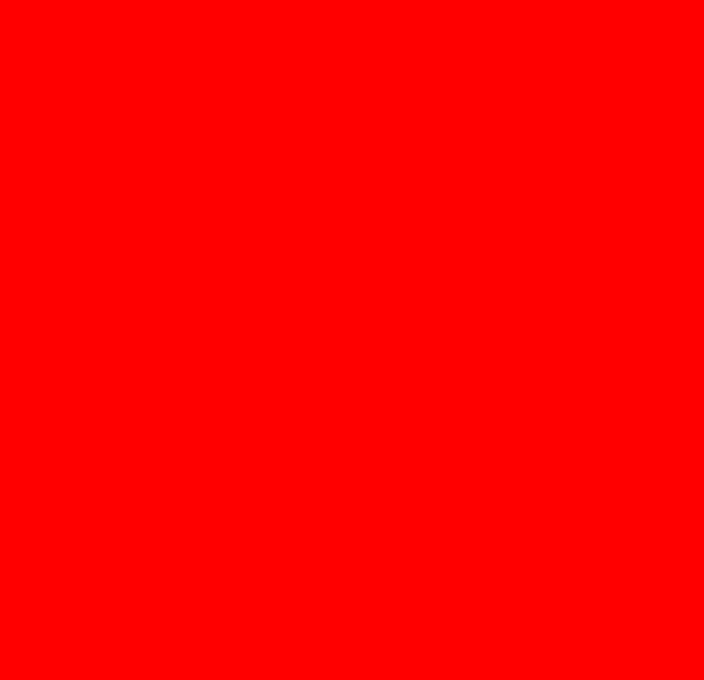
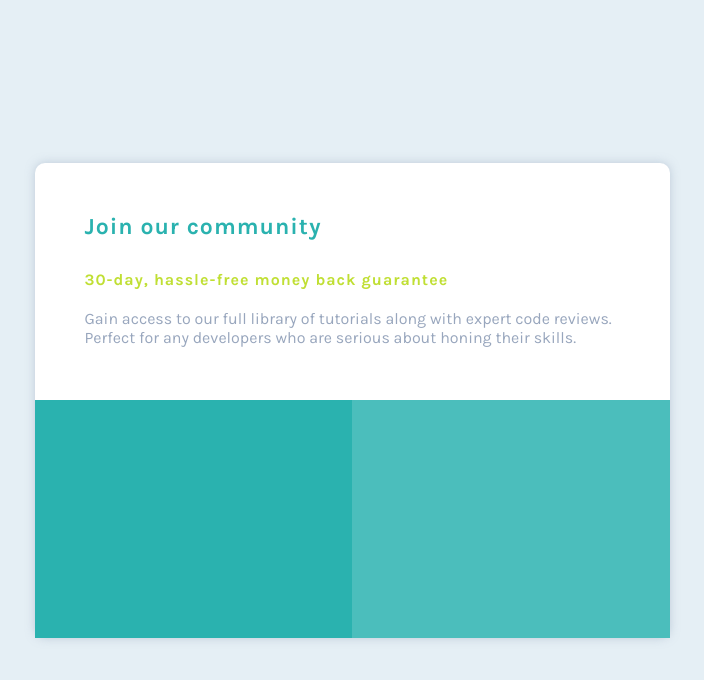
Before and after one commit to carmo-sousa/single-price-grid-component, a plain HTML site: page index.html in a window 1280 px wide. Shown: the whole page, without its empty margins (288-992 px from the left). Drawn offline with Linux system fonts and the light colour scheme.

Commit message:
Estruturando layout

```diff
--- a/index.html
+++ b/index.html
@@ -1,12 +1,38 @@
 <!DOCTYPE html>
 <html lang="en">
+
 <head>
   <meta charset="UTF-8">
   <meta name="viewport" content="width=device-width, initial-scale=1.0">
   <link rel="stylesheet" href="./css/styles.css">
   <title>Frontend Mentor | Single price</title>
 </head>
+
 <body>
+  <div class="content">
+    <!-- Cards inicío -->
+    <div class="cards">
 
+      <!-- Cards text inicío -->
+      <div class="cards-text">
+        <h1 class="title">Join our community</h1>
+        <p class="text">30-day, hassle-free money back guarantee</p>
+        <p class="text-2">Gain access to our full library of tutorials along with expert code reviews.
+          Perfect for any developers who are serious about honing their skills.</p>
+      </div>
+      <!-- Cards text fim -->
+
+      <!-- Card 1 inicío -->
+      <div class="card-1">
+
+      </div>
+
+      <!-- Card 2 incío -->
+      <div class="card-2"></div>
+      <!-- Card 2 fim -->
+    </div>
+  </div>
+  <!-- Cards fim -->
 </body>
+
 </html>
--- a/scss/styles.scss
+++ b/scss/styles.scss
@@ -1,3 +1,84 @@
+@import url("https://fonts.googleapis.com/css2?family=Karla:wght@400;700&display=swap");
+
+// Primary
+$cyan: hsl(179, 62%, 43%, 100%);
+$lightCyan: hsl(179, 47%, 52%, 100%);
+$BrightYellow: hsl(71, 73%, 54%, 100%);
+
+// Neutral
+$lightGray: hsl(204, 43%, 93%, 100%);
+$grayishBlue: hsl(218, 22%, 67%, 100%);
+
+* {
+  margin: 0;
+  padding: 0;
+  box-sizing: border-box;
+}
+
 html {
-  background-color: red;
+  font: {
+    family: "Karla", sans-serif;
+    size: 16px;
+  }
 }
+
+.content {
+  align-items: center;
+  background-color: $lightGray;
+  display: flex;
+  height: 100vh;
+  justify-content: center;
+  max-width: 1440px;
+  width: 100vw;
+
+  .cards {
+    background-color: #ffffff;
+    border-radius: 10px;
+    box-shadow: 0 0 10px hsl(217, 22, 67, 50%);
+    display: grid;
+    grid-template-columns: 1fr 1fr;
+    grid-template-rows: 1fr 1fr;
+    grid-template-areas:
+    "cards-text cards-text"
+    "card-1 card-2";
+    height: 475px;
+    width: 635px;
+
+    .cards-text {
+      padding: 50px;
+      grid-area: cards-text;
+
+      .title {
+        font-size: 23px;
+        color: $cyan;
+        letter-spacing: 1px;
+        margin-bottom: 30px;
+      }
+
+      .text {
+        color: $BrightYellow;
+        font-weight: 700;
+        letter-spacing: 1px;
+        margin-bottom: 20px;
+      }
+
+      .text-2 {
+        color: $grayishBlue;
+      }
+    }
+
+    .card-1 {
+      background-color: $cyan;
+      // height: 50%;
+      // width: 50%;
+      grid-area: card-1;
+    }
+
+    .card-2 {
+      background-color: $lightCyan;
+      // height: 50%;
+      // width: 50%;
+      grid-area: card-2;
+    }
+  }
+}
```
Also changed, not shown: css/styles.css.
